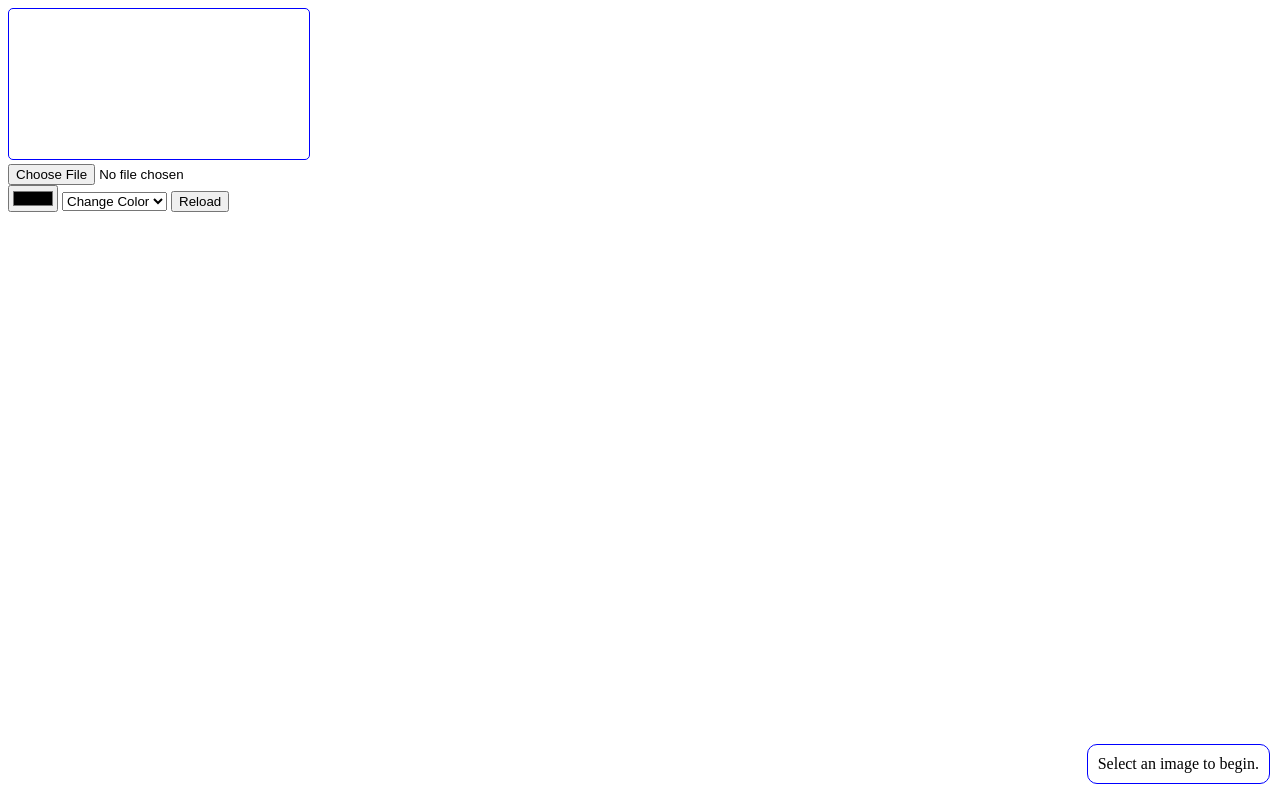
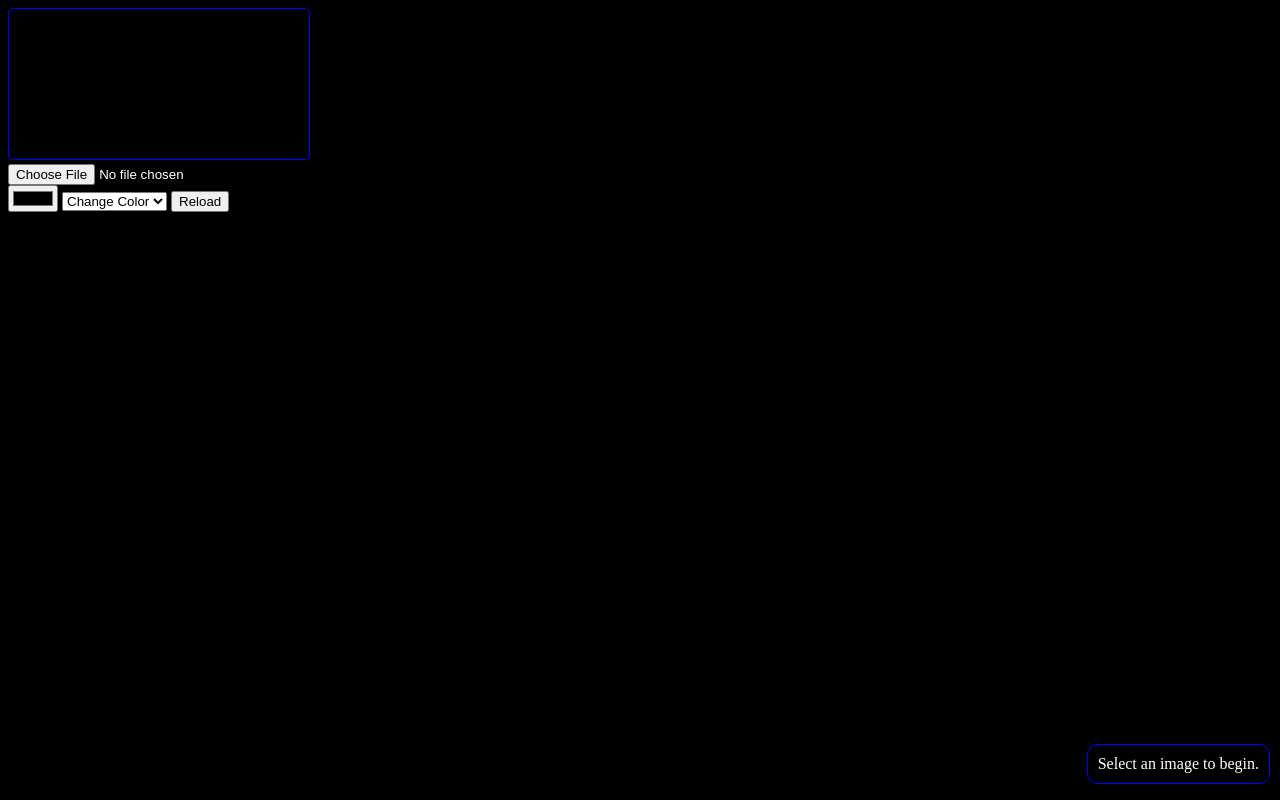
Before and after one commit to FireDasher/firedasher.github.io, a plain HTML site: page color.html in a window 1280 px wide. Drawn offline with Linux system fonts and the light colour scheme.

Commit message:
Update color.html

```diff
--- a/color.html
+++ b/color.html
@@ -3,6 +3,23 @@
 <html lang="en"><head><meta http-equiv="Content-Type" content="text/html; charset=windows-1252">
     <title>Color changer/inverter</title>
     <link rel="icon" type="image/x-icon" href="https://upload.wikimedia.org/wikipedia/en/d/d0/Dogecoin_Logo.png">
+    <style>
+        body {
+            background-color: black;
+            color: white;
+        }
+
+        .status {
+            position: fixed;
+            right: 10px;
+            bottom: 0;
+            text-align: right;
+            border: 1px solid blue;
+            padding: 10px;
+            border-radius: 10px;
+            background-color: black;
+        }
+    </style>
 </head>
 <body>
     <canvas style="border: 1px solid blue; border-radius: 5px;"></canvas>
@@ -16,8 +33,8 @@
         <option value="t">Transparent</option>
     </select>
     <button onclick="reload()">Reload</button>
-    <p style="position: fixed; right: 10px; bottom: 0; text-align: right; border: 1px solid blue; padding: 10px; border-radius: 10px; background-color: white;">Select an image to begin.</p>
+    <p class="status">Select an image to begin.</p>
 
-    <script src="/color.js"></script>
+    <script src="color.js"></script>
 
 </body></html>
```
